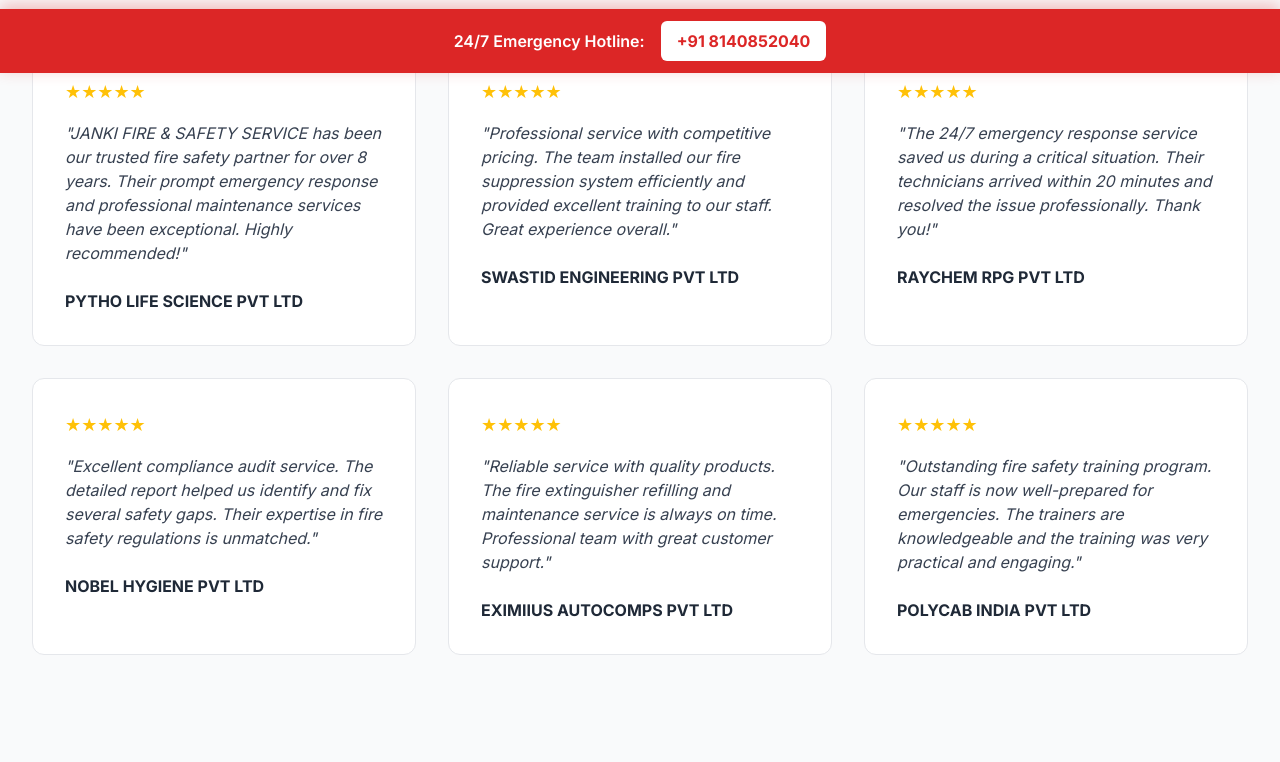
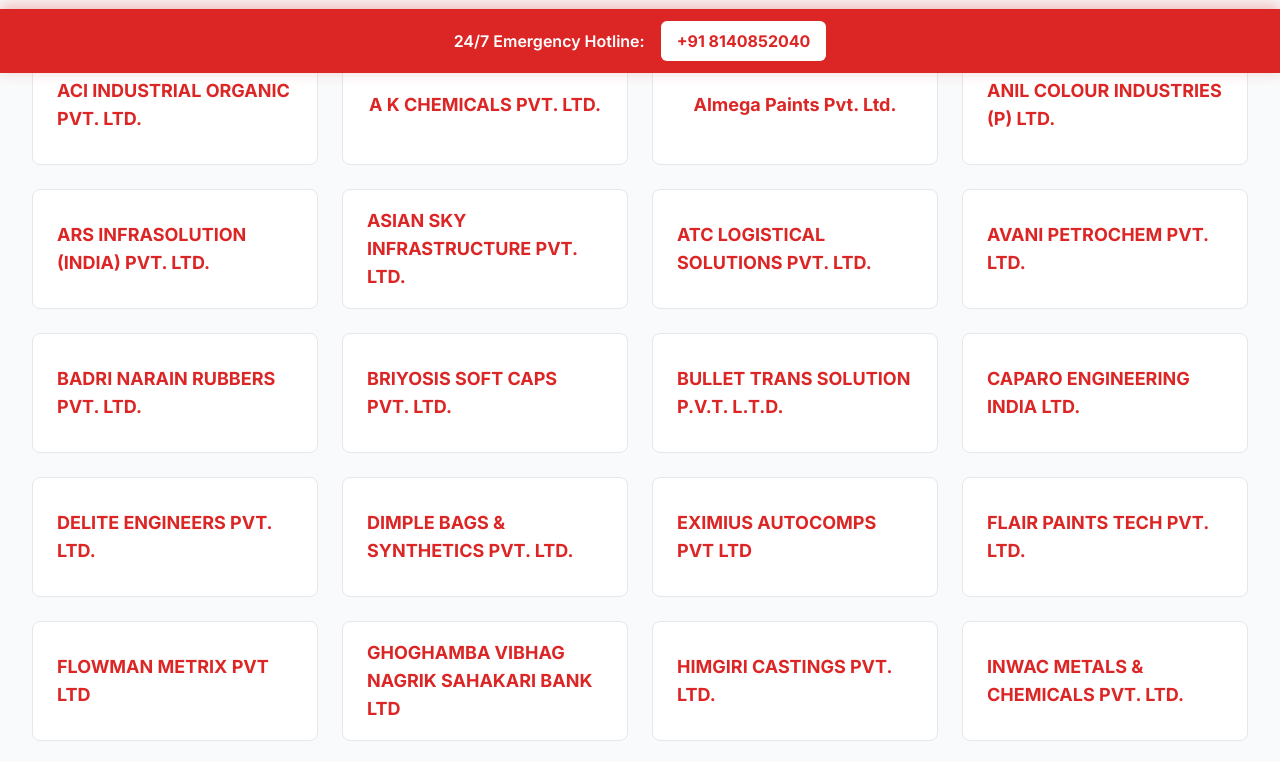
Before and after one commit to rahulbhimani0708/jankifireandsafetyservice, a plain HTML site: page clients.html in a window 1280 px wide. Shown: the part 727-1489 px from the top of the page. Drawn offline with nearby package versions, Linux system fonts and the light colour scheme.

Commit message:
Add files via upload

```diff
--- a/clients.html
+++ b/clients.html
@@ -263,109 +263,7 @@
         </div>
     </section>
 
-    <!-- Client Testimonials -->
-    <section class="py-16 bg-gray-50">
-        <div class="max-w-7xl mx-auto px-4 sm:px-6 lg:px-8">
-            <div class="text-center mb-12 animate-on-scroll">
-                <h2 class="text-4xl font-bold text-gray-900 mb-4">What Our Clients Say</h2>
-                <p class="text-xl text-gray-600">
-                    Real feedback from satisfied customers across various industries
-                </p>
-            </div>
-
-            <div class="testimonial-grid grid grid-cols-1 md:grid-cols-2 lg:grid-cols-3 gap-8">
-                <div class="testimonial-card animate-on-scroll">
-                    <div class="rating-stars">★★★★★</div>
-                    <p class="text-gray-700 mb-6 italic">
-                        "JANKI FIRE & SAFETY SERVICE has been our trusted fire safety partner for over 8 years. Their prompt
-                        emergency response and professional maintenance services have been exceptional. Highly recommended!"
-                    </p>
-                    <div class="flex items-center">
-
-                        <div>
-                            <div class="font-bold">PYTHO LIFE SCIENCE PVT LTD</div>
-
-                        </div>
-                    </div>
-                </div>
-
-                <div class="testimonial-card animate-on-scroll">
-                    <div class="rating-stars">★★★★★</div>
-                    <p class="text-gray-700 mb-6 italic">
-                        "Professional service with competitive pricing. The team installed our fire suppression system
-                        efficiently and provided excellent training to our staff. Great experience overall."
-                    </p>
-                    <div class="flex items-center">
-
-                        <div>
-                            <div class="font-bold">SWASTID ENGINEERING PVT LTD</div>
-
-                        </div>
-                    </div>
-                </div>
-
-                <div class="testimonial-card animate-on-scroll">
-                    <div class="rating-stars">★★★★★</div>
-                    <p class="text-gray-700 mb-6 italic">
-                        "The 24/7 emergency response service saved us during a critical situation. Their technicians
-                        arrived within 20 minutes and resolved the issue professionally. Thank you!"
-                    </p>
-                    <div class="flex items-center">
-
-                        <div>
-                            <div class="font-bold">RAYCHEM RPG PVT LTD</div>
-
-                        </div>
-                    </div>
-                </div>
-
-                <div class="testimonial-card animate-on-scroll">
-                    <div class="rating-stars">★★★★★</div>
-                    <p class="text-gray-700 mb-6 italic">
-                        "Excellent compliance audit service. The detailed report helped us identify and fix several
-                        safety gaps. Their expertise in fire safety regulations is unmatched."
-                    </p>
-                    <div class="flex items-center">
-
-                        <div>
-                            <div class="font-bold">NOBEL HYGIENE PVT LTD</div>
-
-                        </div>
-                    </div>
-                </div>
-
-                <div class="testimonial-card animate-on-scroll">
-                    <div class="rating-stars">★★★★★</div>
-                    <p class="text-gray-700 mb-6 italic">
-                        "Reliable service with quality products. The fire extinguisher refilling and maintenance
-                        service is always on time. Professional team with great customer support."
-                    </p>
-                    <div class="flex items-center">
-
-                        <div>
-                            <div class="font-bold">EXIMIIUS AUTOCOMPS PVT LTD</div>
-
-                        </div>
-                    </div>
-                </div>
-
-                <div class="testimonial-card animate-on-scroll">
-                    <div class="rating-stars">★★★★★</div>
-                    <p class="text-gray-700 mb-6 italic">
-                        "Outstanding fire safety training program. Our staff is now well-prepared for emergencies.
-                        The trainers are knowledgeable and the training was very practical and engaging."
-                    </p>
-                    <div class="flex items-center">
-
-                        <div>
-                            <div class="font-bold">POLYCAB INDIA PVT LTD</div>
-
-                        </div>
-                    </div>
-                </div>
-            </div>
-        </div>
-    </section>
+    <!-- Client Logos -->
 
 
 
@@ -407,12 +305,8 @@
                 <div class="client-logo">
                     <div class="text-lg font-bold text-red-600">BADRI NARAIN RUBBERS PVT. LTD.</div>
                 </div>
-                <div class="client-logo">
-                    <div class="text-lg font-bold text-red-600">BATHLA TELETECH PVT LTD</div>
-                </div>
-                <div class="client-logo">
-                    <div class="text-lg font-bold text-red-600">BHARTI AIRTEL LTD</div>
-                </div>
+
+
                 <div class="client-logo">
                     <div class="text-lg font-bold text-red-600">BRIYOSIS SOFT CAPS PVT. LTD.</div>
                 </div>
@@ -440,9 +334,7 @@
                 <div class="client-logo">
                     <div class="text-lg font-bold text-red-600">GHOGHAMBA VIBHAG NAGRIK SAHAKARI BANK LTD</div>
                 </div>
-                <div class="client-logo">
-                    <div class="text-lg font-bold text-red-600">GTPL BROADBAND PVT LTD</div>
-                </div>
+
                 <div class="client-logo">
                     <div class="text-lg font-bold text-red-600">HIMGIRI CASTINGS PVT. LTD.</div>
                 </div>
@@ -458,9 +350,7 @@
                 <div class="client-logo">
                     <div class="text-lg font-bold text-red-600">KAPOOR DIESELS GARAGE PVT. LTD.</div>
                 </div>
-                <div class="client-logo">
-                    <div class="text-lg font-bold text-red-600">KARTIKEY AUTOCULTURE PVT. LTD.</div>
-                </div>
+
                 <div class="client-logo">
                     <div class="text-lg font-bold text-red-600">K.K INTERLINING MFG. CO. PVT. LTD.</div>
                 </div>
```
